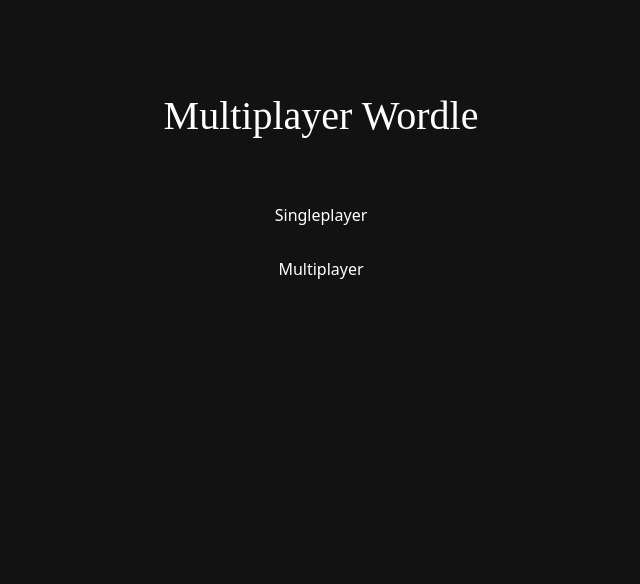
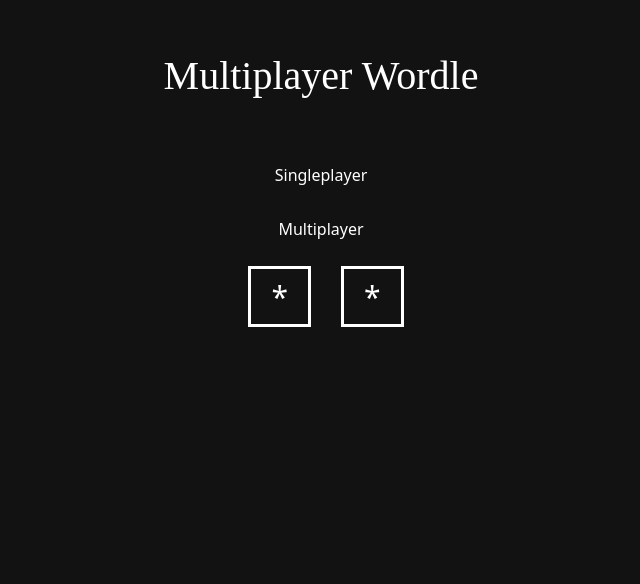
Before and after one commit to GashDarnit/MultiplayerWordle, a React (Vite) app: page / in a window 1280 px wide. Shown: the part 216-800 px from the top of the page, without its empty margins (319-959 px from the left). Built offline with nearby package versions, Linux system fonts and the light colour scheme.

Commit message:
Variable length of boxes
Insertion of length in line 23 of App.tsx can update the game length

```diff
--- a/src/App.tsx
+++ b/src/App.tsx
@@ -20,7 +20,7 @@
         <button>Multiplayer</button>
       </div>
 
-      <Game length ='3'/>
+      <Game length={2}/>
 
 
     </div>
--- a/src/Game.tsx
+++ b/src/Game.tsx
@@ -1,11 +1,10 @@
 import './App.css';
 
 import 'bootstrap/dist/css/bootstrap.min.css';
-function Game(length){
-
+function Game(prop:number){
     const buttons = [];
-    for (let i = 0; i < Number(length); i++){
-        buttons.push(<Square/>);
+    for (let i = 0; i < prop.length; i++){
+        buttons.push(<Square value="*"/>);
     }
     return (
         <>
@@ -16,8 +15,8 @@
     );
 }
 
-function Square(){
-    return (<button className='button2'>2</button>)
+function Square({value}){
+    return (<button className='button2'>{value}</button>)
 }
 
 export default Game;
```
